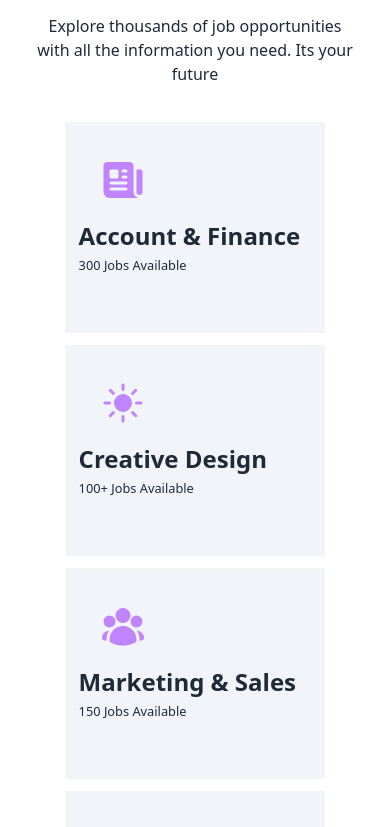
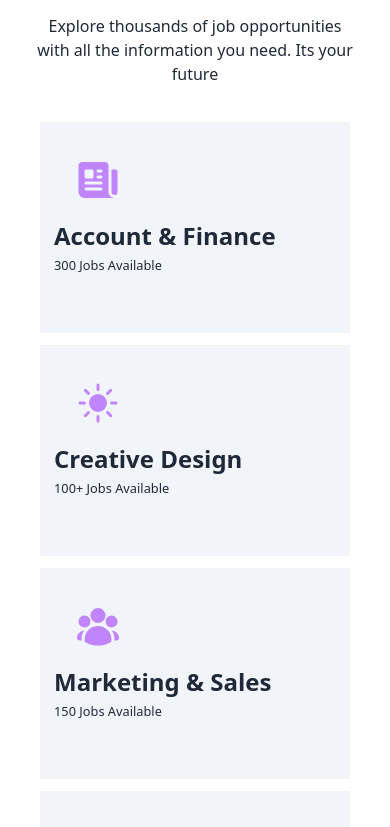
Before and after one commit to Sheikhmsip/Career-Hub-JS, a React (Vite) app: page / in a window 390 px wide. Shown: the part 1080-1907 px from the top of the page. Built offline with nearby package versions, Linux system fonts and the light colour scheme.

Commit message:
Update Readme file

```diff
--- a/src/components/Home/Home.jsx
+++ b/src/components/Home/Home.jsx
@@ -27,9 +27,9 @@
         </div>
       </div>
       <JobCategory></JobCategory>
-      <h1 className='text-center text-5xl font-semibold'>Featured Jobs</h1>
+      <h1 className='text-center text-5xl font-semibold' >Featured Jobs</h1>
       <p className='text-center text-base py-3 mt-2'>Explore thousands of job opportunities with all the information you need. Its your future</p>
-      <div className='grid md:grid-cols-2 mx-auto card gap-5 w-[95%]'>
+      <div className='grid md:grid-cols-2 md:mx-auto  card gap-5 md:w-[95%] '>
       {jobs?.slice(0, showAll ? 6 : 4).map((job) => (
           <FeaturedJobs
             job={job}
--- a/src/components/JobCategory/JobCategory.jsx
+++ b/src/components/JobCategory/JobCategory.jsx
@@ -8,7 +8,7 @@
             <p className='text-center text-base py-3 mt-2'>Explore thousands of job opportunities with all the information you need. Its your future</p>
 
             {/* Job Category section */}
-            <div className='grid md:grid-cols-2 lg:grid-cols-4 items-center gap-3 w-[80%] mx-auto mt-6'>
+            <div className='grid md:grid-cols-2 lg:grid-cols-4 items-center gap-3 md:w-[80%] md:mx-auto mx-2 mt-6'>
                 <div className=' bg-slate-100 border-gray-100 border-2 pl-3 py-4 h-[211px]'>
                     <NewspaperIcon className='h-20 w-20 py-4 pl-2 text-purple-400'></NewspaperIcon>
                     <p className='text-2xl font-bold'>Account & Finance</p>
--- a/src/components/NavBar/NavBar.jsx
+++ b/src/components/NavBar/NavBar.jsx
@@ -42,8 +42,8 @@
 
             </ul>
         </div>
-        <div className="navbar-end">
-            <Link className="btn bg-gradient-to-r from-purple-500 to-purple-400 ...  border-none">Star Applying</Link>
+        <div className="navbar-end" >
+            <Link  className="btn bg-gradient-to-r from-purple-500 to-purple-400 ...  border-none">Star Applying</Link>
         </div>
     </div>
     );
```
Also changed, not shown: 1 other file (tests, documents, lock files or other folders).
